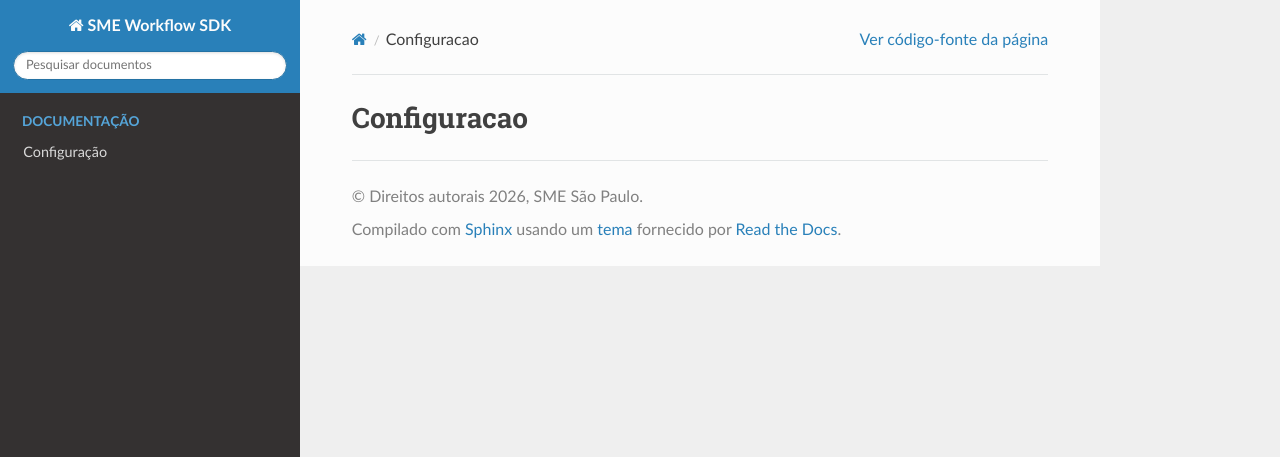
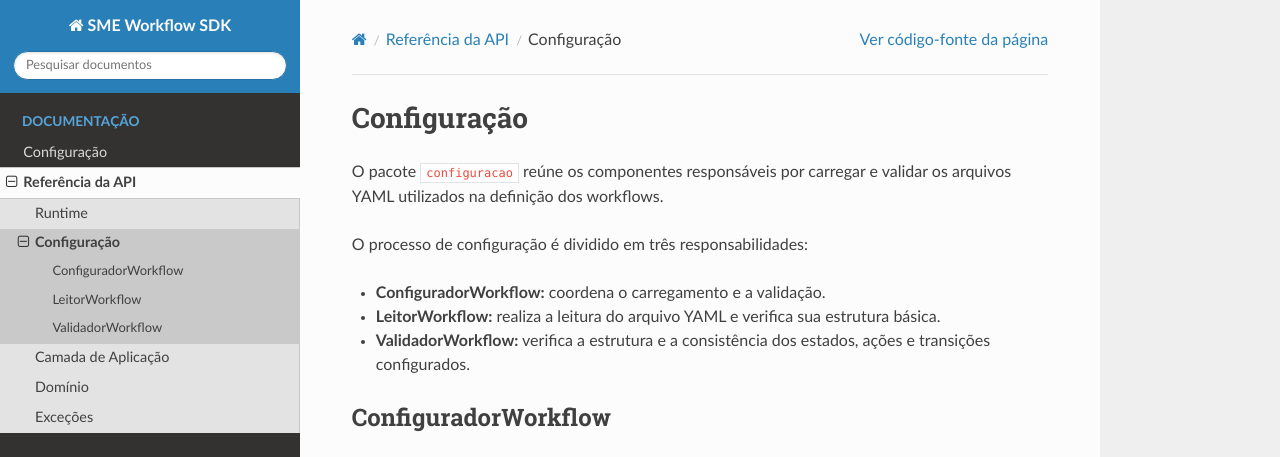
Before and after one commit to prefeiturasp/SME-Workflow-SDK, a Sphinx documentation site: the page built from docs/api/configuracao.rst, in a window 1280 px wide and 1106 px high. Shown: the top 457 px of the window. Built offline with Sphinx 7.4.7 and the Read the Docs theme 3.1.0, drawn with Linux system fonts in a browser that asks for light colours; some of the changed text lies outside the part shown; grey boxes are pictures that could not be loaded.

Commit message:
docs(159194): atualiza a documentação da API com detalhes sobre componentes e exceções, e corrige formatação

```diff
--- a/docs/api/configuracao.rst
+++ b/docs/api/configuracao.rst
@@ -1,2 +1,37 @@
-Configuracao
+Configuração
 ============
+
+O pacote ``configuracao`` reúne os componentes responsáveis por carregar
+e validar os arquivos YAML utilizados na definição dos workflows.
+
+O processo de configuração é dividido em três responsabilidades:
+
+* **ConfiguradorWorkflow:** coordena o carregamento e a validação.
+* **LeitorWorkflow:** realiza a leitura do arquivo YAML e verifica sua
+  estrutura básica.
+* **ValidadorWorkflow:** verifica a estrutura e a consistência dos estados,
+  ações e transições configurados.
+
+ConfiguradorWorkflow
+--------------------
+
+.. autoclass:: sme_workflow_sdk.configuracao.configurador.ConfiguradorWorkflow
+   :members:
+   :undoc-members:
+   :show-inheritance:
+
+LeitorWorkflow
+--------------
+
+.. autoclass:: sme_workflow_sdk.configuracao.leitor.LeitorWorkflow
+   :members:
+   :undoc-members:
+   :show-inheritance:
+
+ValidadorWorkflow
+-----------------
+
+.. autoclass:: sme_workflow_sdk.configuracao.validador.ValidadorWorkflow
+   :members:
+   :undoc-members:
+   :show-inheritance:
--- a/docs/index.rst
+++ b/docs/index.rst
@@ -21,6 +21,7 @@ e a referência técnica da API do SDK.
    :caption: Documentação
 
    configuracao
+   api/index
 
 Índices e tabelas
 -----------------
```
Also changed, not shown: docs/api/aplicacao.rst (+37 -2 lines), docs/api/dominio.rst (+43 -1 lines), docs/api/excecoes.rst (+29 -1 lines), docs/api/runtime.rst (+11 -0 lines).
